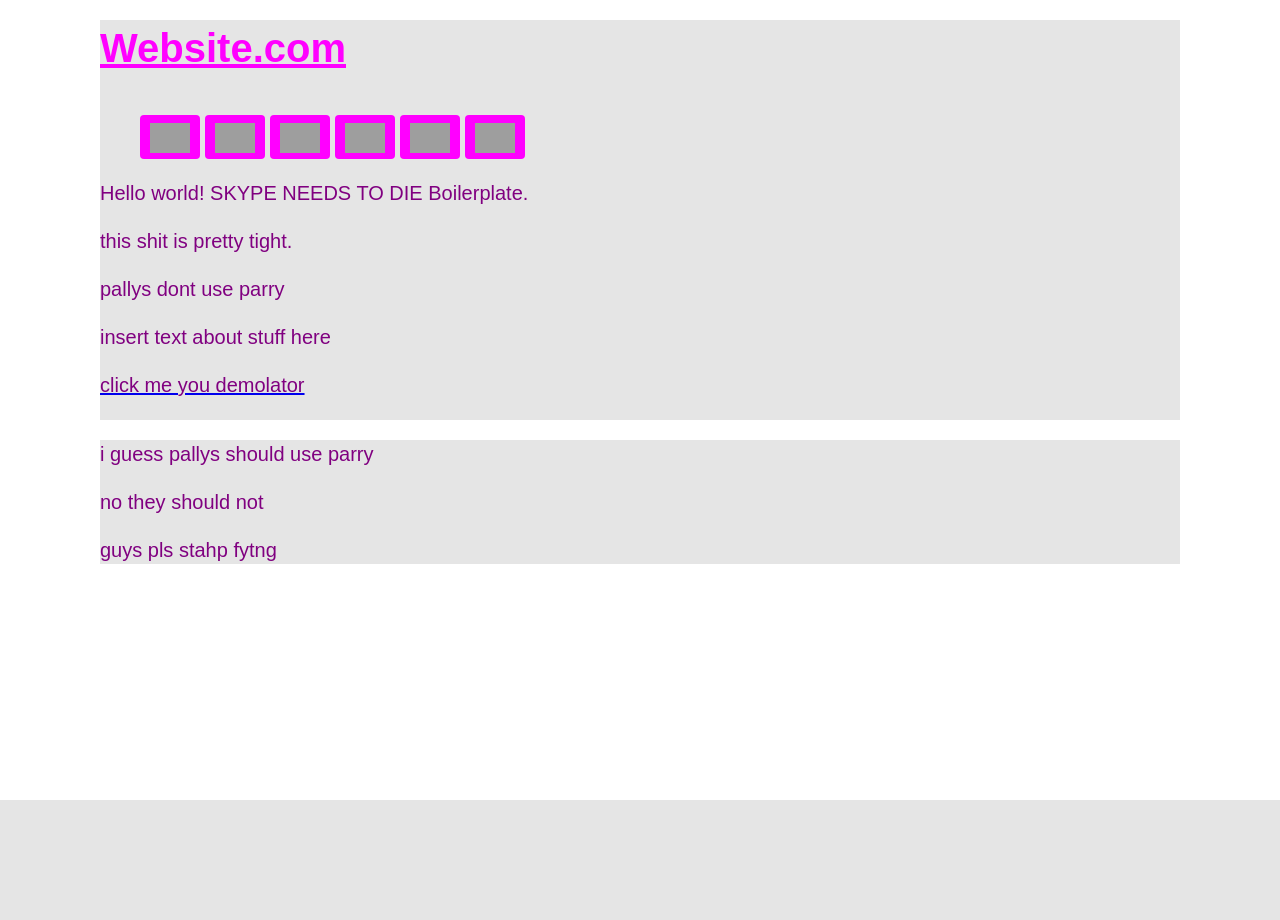
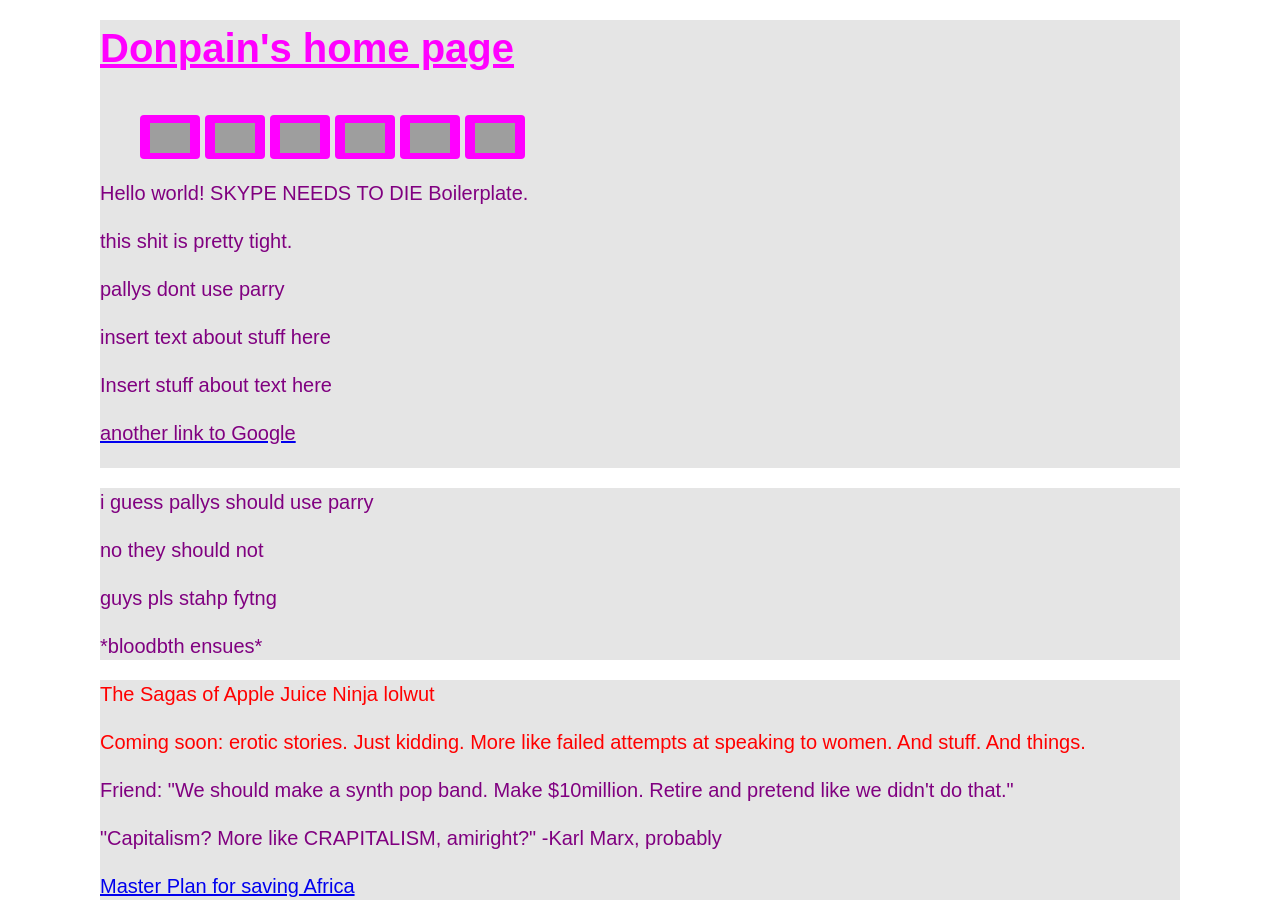
Before and after one commit to shnazzyhat/My-First-Website, a PHP site: page / in a window 1280 px wide. Before the commit the page ends 800 px from the top, so only its background shows below. Run offline with PHP 8.4, Linux system fonts and the light colour scheme; some libraries are stand-ins or nearby versions; grey boxes are pictures that could not be loaded.

Commit message:
new things
#practice

```diff
--- a/index.php
+++ b/index.php
@@ -22,7 +22,7 @@
         <![endif]-->
         <?php ob_start(); ?>
         <div class="container">
-            <div class="favorite">Website.com</div>
+            <div class="favorite">Donpain's home page</div>
             <p></p>
             <div id="liam">
             </div>
@@ -39,13 +39,23 @@
             <p id="liam"> this shit is pretty tight. </p>
             <p id="liam"> pallys dont use haste</p>
             <p id="liam"> insert text about stuff here </p>
-            <a href="//google.com" target="_blank"><p id="liam"> click me you demolator </p></a>
+            <p id="liam"> Insert stuff about text here </p>
+            <a href="//google.com" target="_blank"><p id="liam"> another link to Google </p></a>
             <div class="clearfix"></div>
         </div>
         <div class="container">
             <p id="liam"> i guess pallys should use haste </p>
             <p id="liam"> no they should not </p>
             <p id="liam"> guys pls stahp fytng </p>
+            <p id="liam"> *bloodbth ensues* </p>
+        </div>
+        <div class="container">
+            <p id="favorite"> The Sagas of Apple Juice Ninja lolwut </p>
+            <p id="favorite"> Coming soon: erotic stories.  Just kidding.  More like failed attempts at speaking to women.  And stuff.  And things.
+            <p id="liam"> Friend: "We should make a synth pop band.  Make $10million.  Retire and pretend like we didn't do that."
+            <p id="liam"> "Capitalism?  More like CRAPITALISM, amiright?" -Karl Marx, probably
+            <a href="http://cache.bordom.net/server/?type=image&size=full&id=aHR0cDovL2Noem1lbWViYXNlLmZpbGVzLndvcmRwcmVzcy5jb20vMjAxMi8wMy9pbnRlcm5ldC1tZW1lcy1zaGF1bi1vZi10aGUtdWdhbmRlYWQ0LmpwZw%3D%3D" target="_blank"><p id="liam"> Master Plan for saving Africa </p></a>
+
         <?php $contents = ob_get_clean();
         echo str_ireplace("haste", "parry", $contents); ?>
         <script src="//ajax.googleapis.com/ajax/libs/jquery/1.11.1/jquery.min.js"></script>
```
